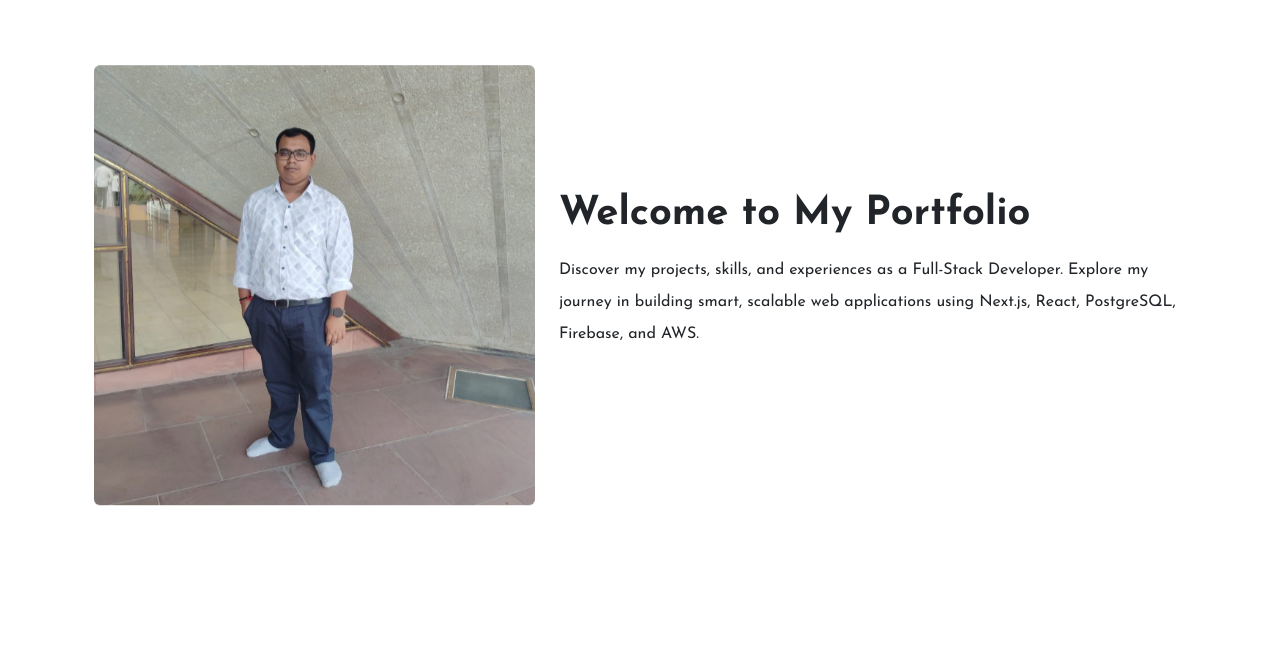
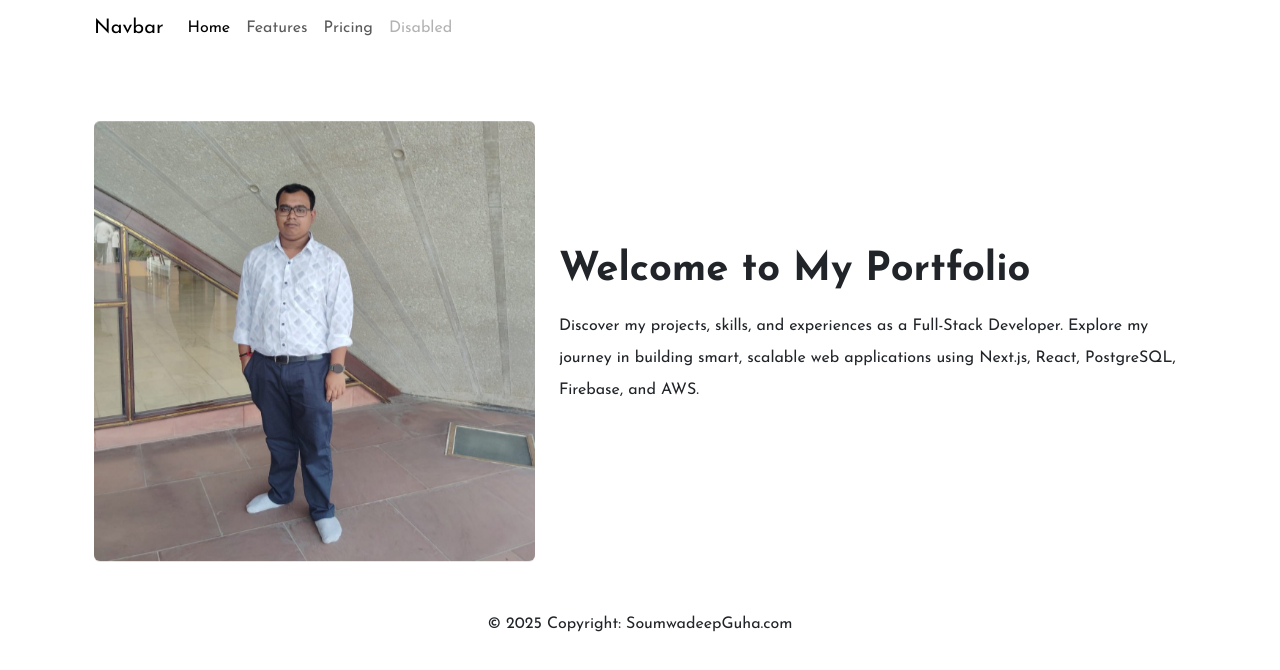
Before and after one commit to S-Guha-Systems/SoumwadeepPortfolio, a Next.js app: page / in a window 1280 px wide. Shown: the top 670 px of the page. Built offline with nearby package versions, Linux system fonts and the light colour scheme.

Commit message:
Added nav and foot

```diff
--- a/app/layout.tsx
+++ b/app/layout.tsx
@@ -7,6 +7,8 @@ import { Suspense } from "react";
 import Loading from "./loading";
 import BootstrapClient from "@/components/BootstrapClient";
 import Script from "next/script";
+import MainNavbar from "@/components/MainNavbar";
+import MainFooter from "@/components/MainFooter";
 
 const josefinSans = Josefin_Sans({
   variable: "--font-josefin-sans",
@@ -106,7 +108,9 @@ export default function RootLayout({
       </head>
       <body className={`${josefinSans.className}`}>
         <div className="container">
+          <MainNavbar />
           <Suspense fallback={<Loading />}>{children}</Suspense>
+          <MainFooter />
         </div>
         <BootstrapClient />
       </body>
--- /dev/null
+++ b/components/MainFooter.tsx
@@ -0,0 +1,9 @@
+const MainFooter = () => {
+  return (
+      <footer className="text-center mt-2">
+        <p>© 2025 Copyright: SoumwadeepGuha.com</p>
+      </footer>
+  );
+};
+
+export default MainFooter;
--- /dev/null
+++ b/components/MainNavbar.tsx
@@ -0,0 +1,48 @@
+const MainNavbar = () => {
+  return (
+    <nav className="navbar navbar-expand-lg">
+      <div className="container-fluid">
+        <a className="navbar-brand" href="#">
+          Navbar
+        </a>
+        <button
+          className="navbar-toggler"
+          type="button"
+          data-bs-toggle="collapse"
+          data-bs-target="#navbarNav"
+          aria-controls="navbarNav"
+          aria-expanded="false"
+          aria-label="Toggle navigation"
+        >
+          <span className="navbar-toggler-icon"></span>
+        </button>
+        <div className="collapse navbar-collapse" id="navbarNav">
+          <ul className="navbar-nav">
+            <li className="nav-item">
+              <a className="nav-link active" aria-current="page" href="#">
+                Home
+              </a>
+            </li>
+            <li className="nav-item">
+              <a className="nav-link" href="#">
+                Features
+              </a>
+            </li>
+            <li className="nav-item">
+              <a className="nav-link" href="#">
+                Pricing
+              </a>
+            </li>
+            <li className="nav-item">
+              <a className="nav-link disabled" aria-disabled="true">
+                Disabled
+              </a>
+            </li>
+          </ul>
+        </div>
+      </div>
+    </nav>
+  );
+};
+
+export default MainNavbar;
```
